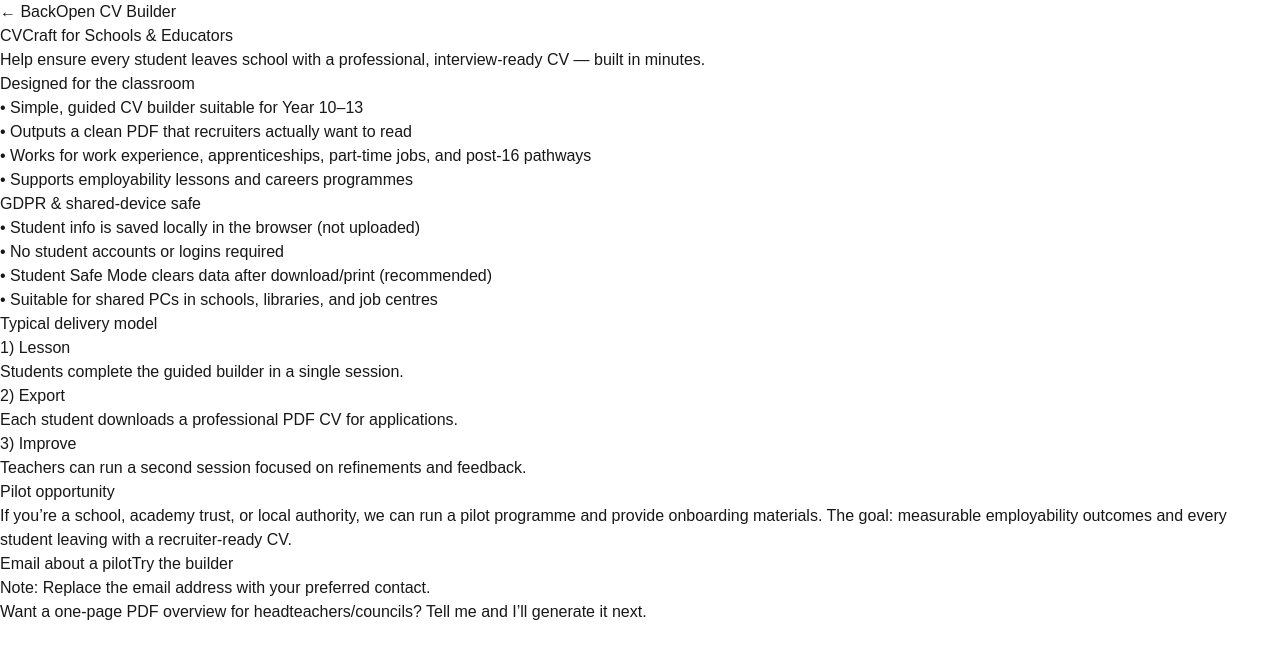
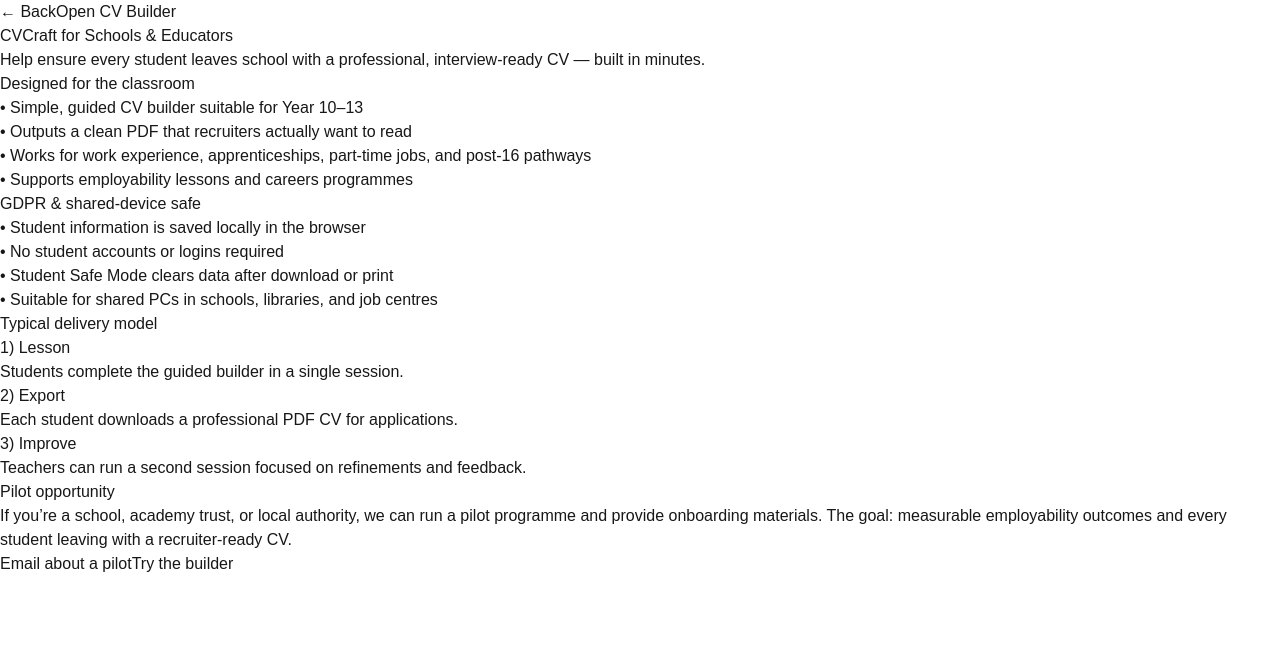
Before and after one commit to CVCraftCS/cvcraft, a Next.js app: page /schools in a window 1280 px wide. Shown: the top 658 px of the page. Built offline with nearby package versions, Linux system fonts and the light colour scheme.

Commit message:
Clean schools page content and update contact email

```diff
--- a/src/pages/schools.js
+++ b/src/pages/schools.js
@@ -9,7 +9,7 @@ export default function SchoolsPage() {
             ← Back
           </Link>
 
-          {/* ✅ IMPORTANT: schools should open the teacher-enabled builder */}
+          {/* Schools open teacher-enabled builder */}
           <Link
             href="/cv?teacher=1"
             className="rounded-xl bg-white text-black px-4 py-2 text-sm font-semibold hover:bg-slate-100"
@@ -21,6 +21,7 @@ export default function SchoolsPage() {
         <h1 className="text-4xl font-extrabold tracking-tight">
           CVCraft for Schools & Educators
         </h1>
+
         <p className="mt-3 text-slate-300 text-lg">
           Help ensure every student leaves school with a professional, interview-ready CV — built in
           minutes.
@@ -40,9 +41,9 @@ export default function SchoolsPage() {
           <div className="rounded-2xl bg-white/5 p-6 ring-1 ring-white/10">
             <h2 className="text-xl font-bold">GDPR & shared-device safe</h2>
             <ul className="mt-4 space-y-2 text-slate-200">
-              <li>• Student info is saved locally in the browser (not uploaded)</li>
+              <li>• Student information is saved locally in the browser</li>
               <li>• No student accounts or logins required</li>
-              <li>• Student Safe Mode clears data after download/print (recommended)</li>
+              <li>• Student Safe Mode clears data after download or print</li>
               <li>• Suitable for shared PCs in schools, libraries, and job centres</li>
             </ul>
           </div>
@@ -50,6 +51,7 @@ export default function SchoolsPage() {
 
         <div className="mt-10 rounded-2xl bg-white/5 p-6 ring-1 ring-white/10">
           <h2 className="text-xl font-bold">Typical delivery model</h2>
+
           <div className="mt-4 grid gap-6 md:grid-cols-3 text-slate-200">
             <div>
               <div className="font-semibold">1) Lesson</div>
@@ -57,12 +59,14 @@ export default function SchoolsPage() {
                 Students complete the guided builder in a single session.
               </p>
             </div>
+
             <div>
               <div className="font-semibold">2) Export</div>
               <p className="mt-2 text-sm text-slate-300">
                 Each student downloads a professional PDF CV for applications.
               </p>
             </div>
+
             <div>
               <div className="font-semibold">3) Improve</div>
               <p className="mt-2 text-sm text-slate-300">
@@ -74,6 +78,7 @@ export default function SchoolsPage() {
 
         <div className="mt-10 rounded-2xl bg-white p-6 text-slate-900">
           <h2 className="text-xl font-bold">Pilot opportunity</h2>
+
           <p className="mt-2 text-slate-700">
             If you’re a school, academy trust, or local authority, we can run a pilot programme and
             provide onboarding materials. The goal: measurable employability outcomes and every
@@ -82,13 +87,12 @@ export default function SchoolsPage() {
 
           <div className="mt-6 flex flex-col gap-3 sm:flex-row sm:items-center">
             <a
+              href="mailto:cvcraftcs@outlook.com?subject=CVCraft%20Schools%20Pilot"
               className="rounded-xl bg-slate-900 px-5 py-3 text-sm font-semibold text-white hover:bg-slate-800 text-center"
-              href="mailto:hello@cvcraft.uk?subject=CVCraft%20Schools%20Pilot"
             >
               Email about a pilot
             </a>
 
-            {/* ✅ IMPORTANT: this should also open teacher-enabled builder */}
             <Link
               href="/cv?teacher=1"
               className="rounded-xl bg-slate-100 px-5 py-3 text-sm font-semibold text-slate-900 hover:bg-slate-200 text-center"
@@ -96,14 +100,6 @@ export default function SchoolsPage() {
               Try the builder
             </Link>
           </div>
-
-          <p className="mt-4 text-xs text-slate-500">
-            Note: Replace the email address with your preferred contact.
-          </p>
-        </div>
-
-        <div className="mt-10 text-sm text-slate-300">
-          Want a one-page PDF overview for headteachers/councils? Tell me and I’ll generate it next.
         </div>
       </div>
     </div>
```
